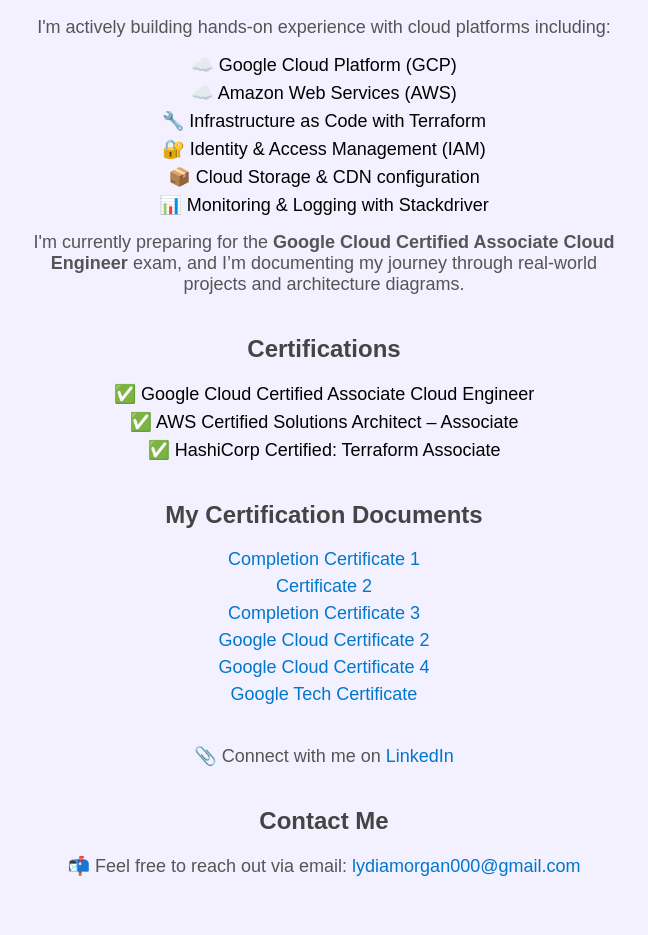
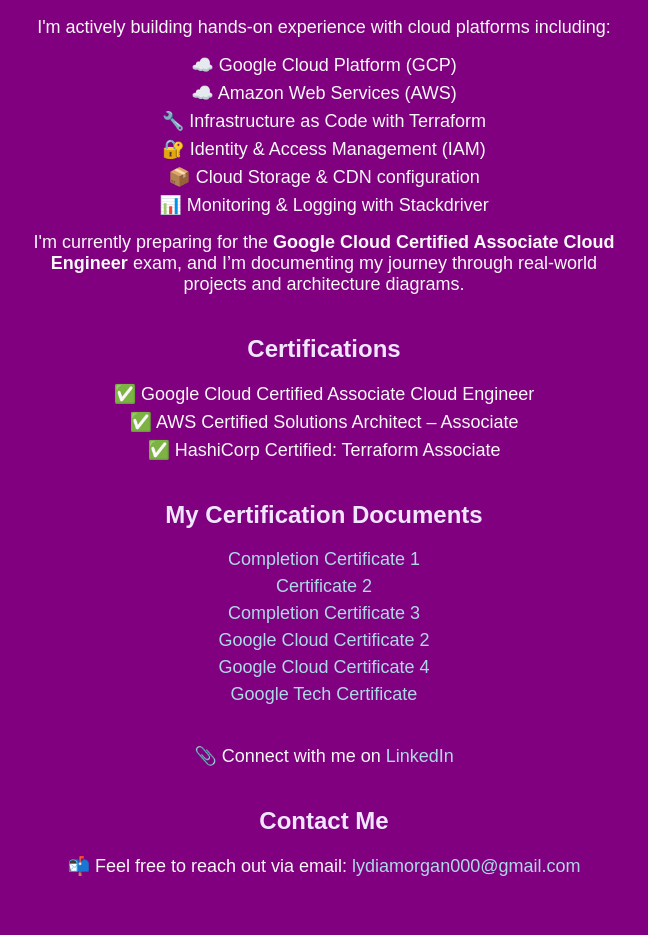
Before and after one commit to Lydiamorgan85/lydia-website, a plain HTML site: page index.html in a window 1280 px wide. Shown: the part 1121-2056 px from the top of the page, without its empty margins (316-964 px from the left). Drawn offline with Linux system fonts and the light colour scheme.

Commit message:
Update index.html

```diff
--- a/index.html
+++ b/index.html
@@ -7,7 +7,7 @@
       font-family: Arial, sans-serif;
       text-align: center;
       padding: 40px;
-      background-color: #f3f0ff; /* Light purple background */
+      background-color: #800080; /* Bold purple background */
     }
     img {
       border-radius: 10px;
@@ -15,14 +15,14 @@
       margin-top: 20px;
     }
     h1 {
-      color: #333;
+      color: #ffffff;
     }
     h2 {
-      color: #444;
+      color: #f0e6ff;
     }
     p {
       font-size: 18px;
-      color: #555;
+      color: #f8f8f8;
       max-width: 600px;
       margin: 10px auto;
     }
@@ -33,12 +33,13 @@
     li {
       font-size: 18px;
       margin: 6px 0;
+      color: #f8f8f8;
     }
     .about, .skills, .certifications, .cert-links, .linkedin, .contact {
       margin-top: 40px;
     }
     a {
-      color: #0077cc;
+      color: #add8e6;
       text-decoration: none;
     }
     a:hover {
```
